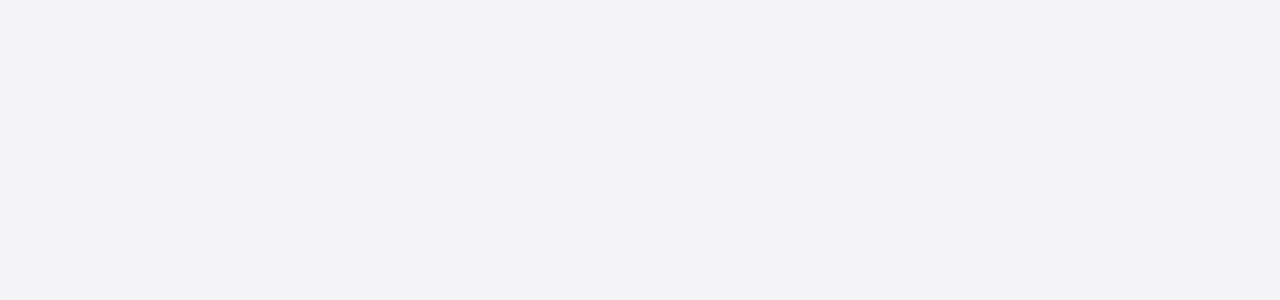
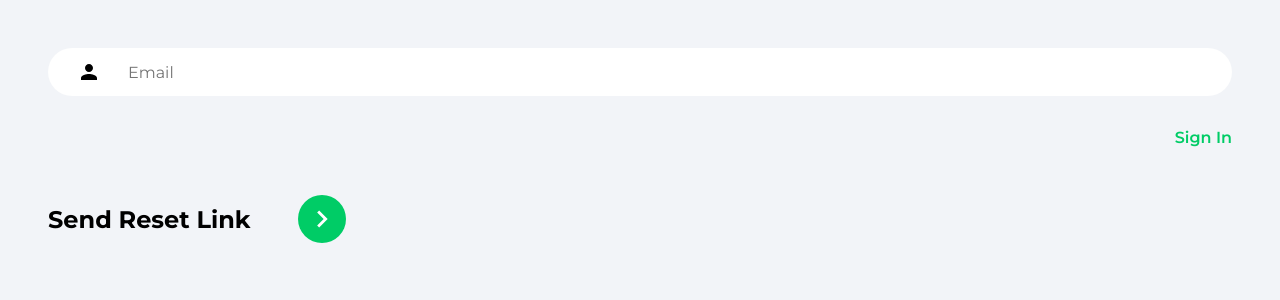
Before and after one commit to boymeetsblockchain/Restaurant-App, a React (Create React App) app: page /forgot-password in a window 1280 px wide. Before the commit this address had no page. Shown: the top 300 px of the page. Built offline with nearby package versions, Linux system fonts and the light colour scheme.

Commit message:
fixed the title

```diff
--- a/src/App.js
+++ b/src/App.js
@@ -3,9 +3,11 @@
 import SignIn from './pages/Signin';
 import SignUp from './pages/Signup';
 import HomePage from './pages/HomePage';
+import ForgotPassword from './pages/ForgotPassword';
 import Profile from './pages/Profile';
 import Settings from './pages/Settings';
 import Favorite from './pages/Favorite';
+import PrivateRoute from './components/PrivateRoute';
 
 function App() {
 
@@ -16,7 +18,10 @@
         <Route path='/' element={<HomePage />} />
         <Route path='/sign-in' element={<SignIn />} />
         <Route path='/signup' element={<SignUp />} />
-        <Route path='/profile' element={<Profile />} />
+        <Route path='/forgot-password' element={<ForgotPassword />} />
+        <Route path='/profile' element={<PrivateRoute />} >
+           <Route path='/profile' element={<Profile/>} />
+          </Route>
         <Route path='/settings' element={<Settings />} />
         <Route path='/favorite' element={<Favorite />} />
       </Routes>
--- a/src/components/Banner.css
+++ b/src/components/Banner.css
@@ -15,7 +15,7 @@
 }
 .banner{
     display: flex;
-    background-color: #80a380;
+    background-color: #00cc66;
     justify-content: space-between;
     margin: 10px;
     margin-top: 40px;
@@ -38,9 +38,11 @@
 
 .banner-items > button{
     font-size: 14px;
+    font-family: 'Montserrat', sans-serif;
     padding: 6px 9px;
     /* margin-top: 12px; */
     border-radius: 7px;
+    cursor: pointer;
 }
 .banner-image{
     height: inherit;
--- /dev/null
+++ b/src/components/PrivateRoute.jsx
@@ -0,0 +1,15 @@
+import { Navigate, Outlet } from 'react-router-dom'
+import { useAuthStatus } from '../hooks/useAuthStatus'
+import Spinner from './Spinner'
+
+const PrivateRoute = () => {
+  const { loggedIn, checkingStatus } = useAuthStatus()
+
+  if (checkingStatus) {
+    return <Spinner />
+  }
+
+  return loggedIn ? <Outlet /> : <Navigate to='/sign-in' />
+}
+
+export default PrivateRoute
--- /dev/null
+++ b/src/components/Spinner.jsx
@@ -0,0 +1,9 @@
+function Spinner() {
+  return (
+    <div className='loadingSpinnerContainer'>
+      <div className='loadingSpinner'></div>
+    </div>
+  )
+}
+
+export default Spinner
--- /dev/null
+++ b/src/hooks/useAuthStatus.js
@@ -0,0 +1,26 @@
+import { useEffect, useState, useRef } from 'react'
+import { getAuth, onAuthStateChanged } from 'firebase/auth'
+
+export const useAuthStatus = () => {
+  const [loggedIn, setLoggedIn] = useState(false)
+  const [checkingStatus, setCheckingStatus] = useState(true)
+  const isMounted = useRef(true)
+
+  useEffect(() => {
+    if (isMounted) {
+      const auth = getAuth()
+      onAuthStateChanged(auth, (user) => {
+        if (user) {
+          setLoggedIn(true)
+        }
+        setCheckingStatus(false)
+      })
+    }
+
+    return () => {
+      isMounted.current = false
+    }
+  }, [isMounted])
+
+  return { loggedIn, checkingStatus }
+}
--- /dev/null
+++ b/src/pages/ForgotPassword.jsx
@@ -0,0 +1,52 @@
+
+import { useState } from 'react'
+import { Link } from 'react-router-dom'
+import { getAuth, sendPasswordResetEmail } from 'firebase/auth'
+import { ReactComponent as ArrowRightIcon } from '../assets/svg/keyboardArrowRightIcon.svg'
+function ForgotPassword() {
+  const [email, setEmail]= useState('')
+  const onSubmit = async (e) => {
+    e.preventDefault();
+    try {
+      const auth = getAuth();
+      await sendPasswordResetEmail(auth,email)
+
+    } catch (error) {
+
+    }
+  }
+   const onChange = (e) => {
+   setEmail(e.target.value);
+   }
+  return (
+     <div className="pageContainer">
+      <header>
+        <p className="pageHeader"></p>
+      </header>
+      <main>
+        <form onSubmit={onSubmit}>
+          <input
+            type='email'
+            className='emailInput'
+            placeholder='Email'
+            id='email'
+            value={email}
+            onChange={onChange}
+          />
+          <Link className='forgotPasswordLink' to='/sign-in'>
+            Sign In
+          </Link>
+
+          <div className='signInBar'>
+            <div className='signInText'>Send Reset Link</div>
+            <button className='signInButton'>
+              <ArrowRightIcon fill='#ffffff' width='34px' height='34px' />
+            </button>
+          </div>
+        </form>
+      </main>
+     </div>
+  )
+}
+
+export default ForgotPassword
```
